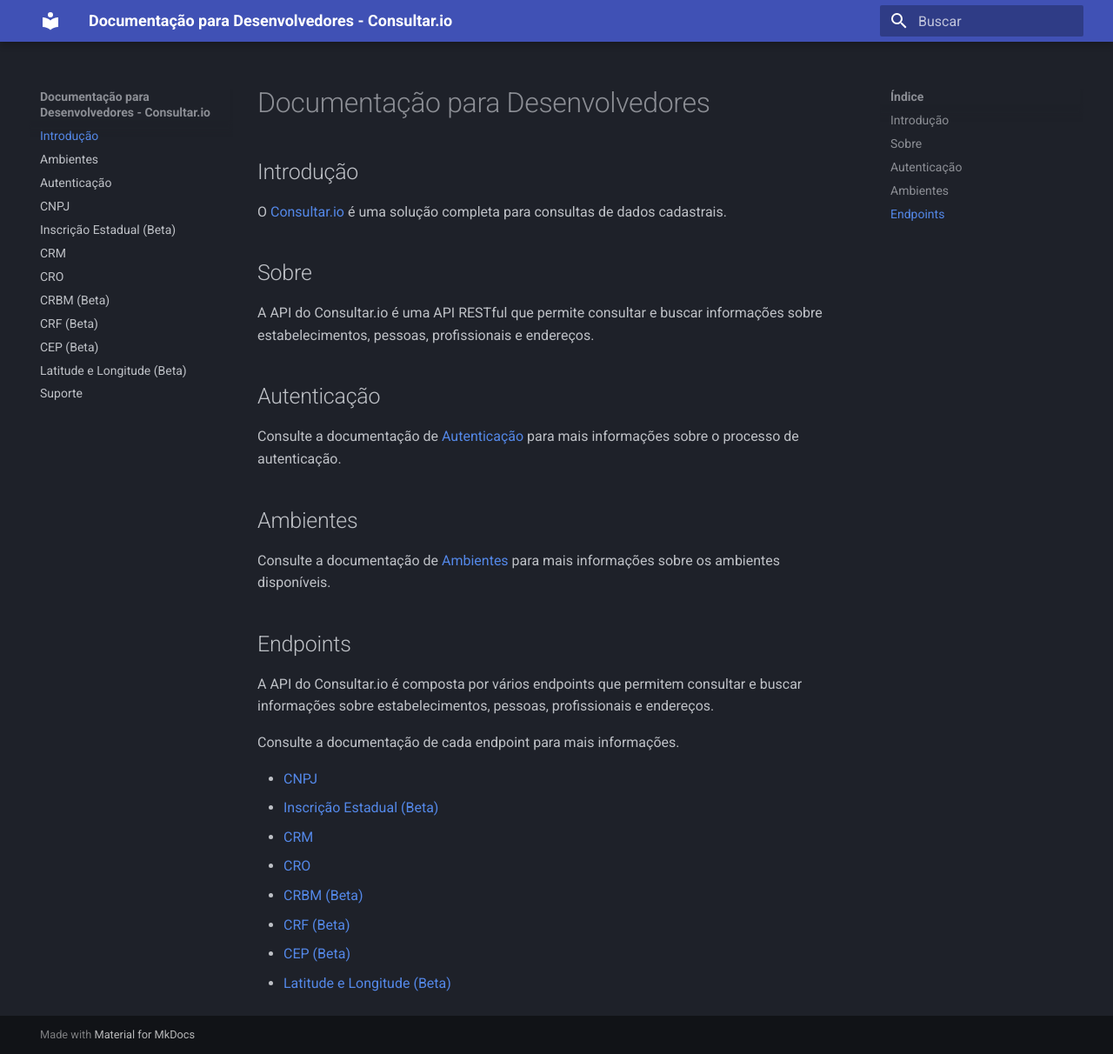
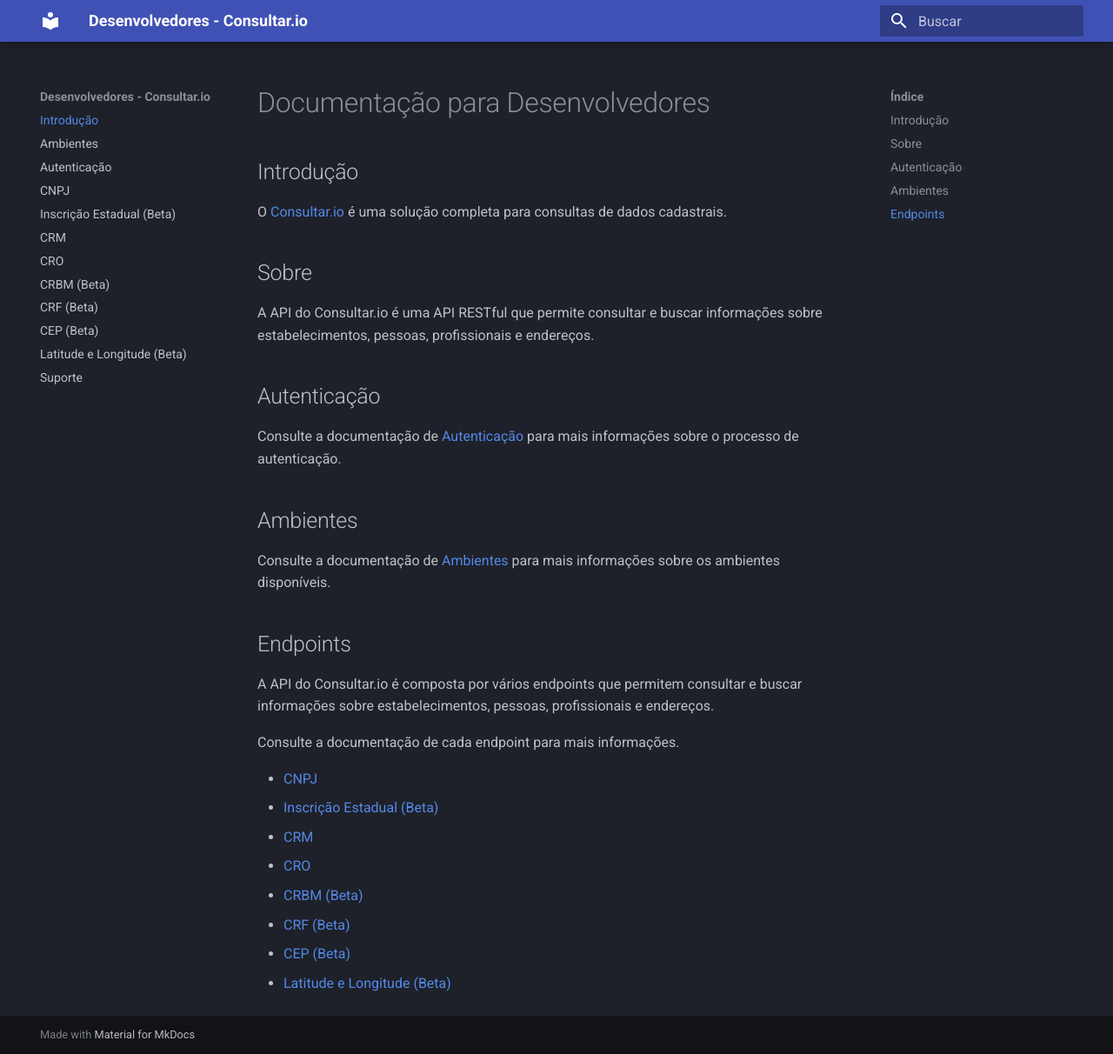
Before and after one commit to consultar-io/doc, an MkDocs documentation site: the page built from docs/index.md, in a window 1280 px wide and 1212 px high. Shown: the whole window at 87% size. Built offline with MkDocs 1.6.1 and Material for MkDocs 9.7.7, drawn with Linux system fonts in a browser that asks for light colours.

Commit message:
Update site name in mkdocs.yml for improved clarity

```diff
--- a/mkdocs.yml
+++ b/mkdocs.yml
@@ -1,4 +1,4 @@
-site_name: Documentação para Desenvolvedores - Consultar.io
+site_name: Desenvolvedores - Consultar.io
 site_url: https://consultar.dev
 theme:
   name: material
```
